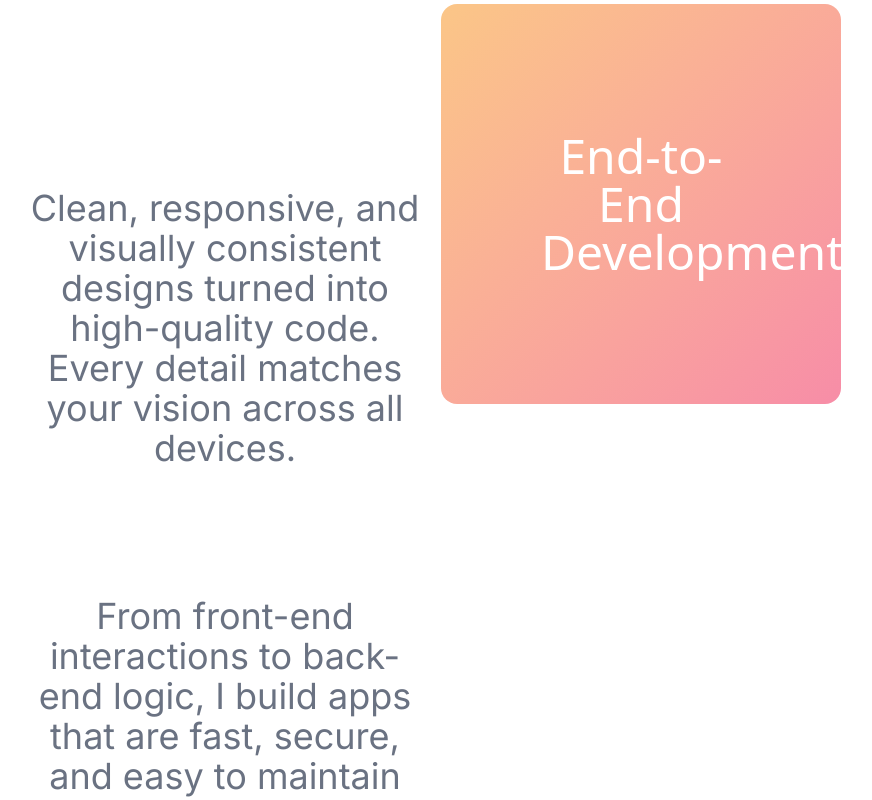
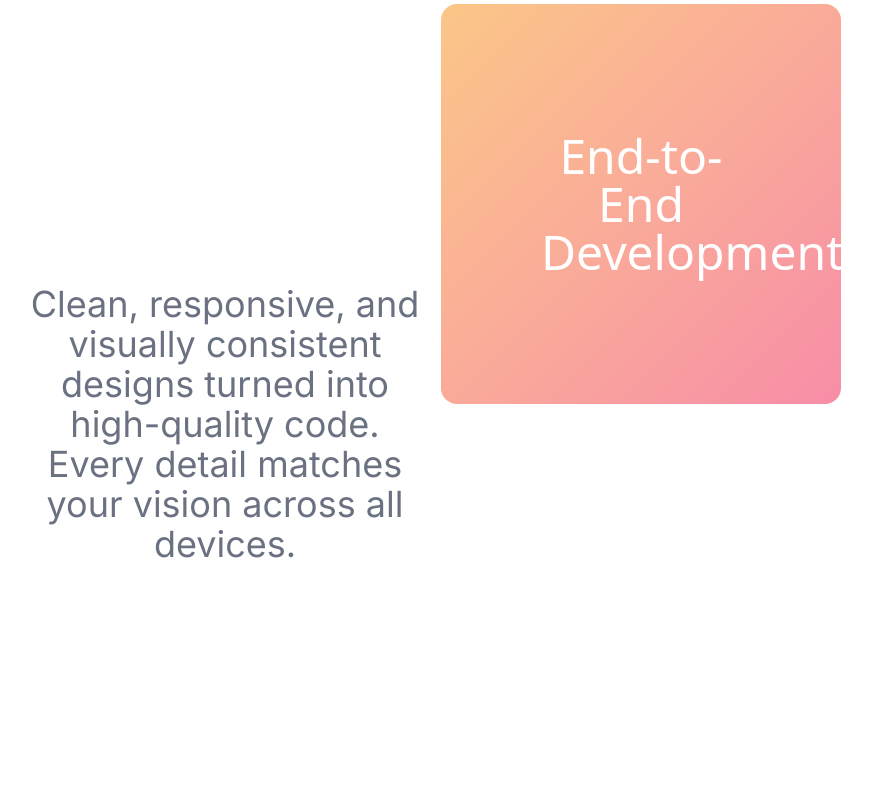
Before and after one commit to ShwetaMane13/portfolio, a React (Vite) app: page / in a window 1280 px wide. Shown: the part 1420-2220 px from the top of the page, without its empty margins (207-1079 px from the left). Built offline with nearby package versions, Linux system fonts and the light colour scheme.

Commit message:
styling changes

```diff
--- a/src/components/about/EducationWorkExperience.jsx
+++ b/src/components/about/EducationWorkExperience.jsx
@@ -3,7 +3,7 @@ import { useRef } from "react";
 
 export const EducationWorkExperience = () => {
   const ref = useRef(null);
-  const isInView = useInView(ref, { amount: 0.8 });
+  const isInView = useInView(ref, { amount: 0.8, once: true });
   return (
     <div
       ref={ref}
--- a/src/components/common/FeatureCard.jsx
+++ b/src/components/common/FeatureCard.jsx
@@ -19,7 +19,7 @@ const FeatureCard = ({ gradient, children, id }) => {
 export const Todo = ({id}) => {
   return (
     <FeatureCard id={id} gradient="from-[#cdb4db] to-[#7b61ff]">
-      <div className="text-xl md:text-5xl text-white text-center">Pixel-Perfect Websites</div>
+      <div className="text-xl md:text-5xl text-white text-center w-1/2">Pixel-Perfect Websites</div>
     </FeatureCard>
   );
 };
@@ -27,7 +27,7 @@ export const Todo = ({id}) => {
 export const TodoOne = ({id}) => {
   return (
     <FeatureCard id={id} gradient="from-[#d6b4fc] to-[#e673b7]">
-      <div className="text-xl md:text-5xl text-white text-center">Scalable Web Applications</div>
+      <div className="text-xl md:text-5xl text-white text-center w-1/2">Scalable Web Applications</div>
     </FeatureCard>
   );
 };
--- a/src/components/common/FeatureTitle.jsx
+++ b/src/components/common/FeatureTitle.jsx
@@ -20,7 +20,7 @@ export const FeatureTitle = ({ children, id }) => {
       initial={{ opacity: 0 }}
       animate={isInView ? { opacity: 1 } : { opacity: 0 }}
       transition={{ ease: easeInOut }}
-      className="text-2xl md:text-4xl py-40 md:py-16 font-inter text-gray-500 transition-colors"
+      className="text-2xl md:text-4xl py-40 md:py-40 font-inter text-gray-500 transition-colors"
     >
       {children}
     </motion.p>
```
